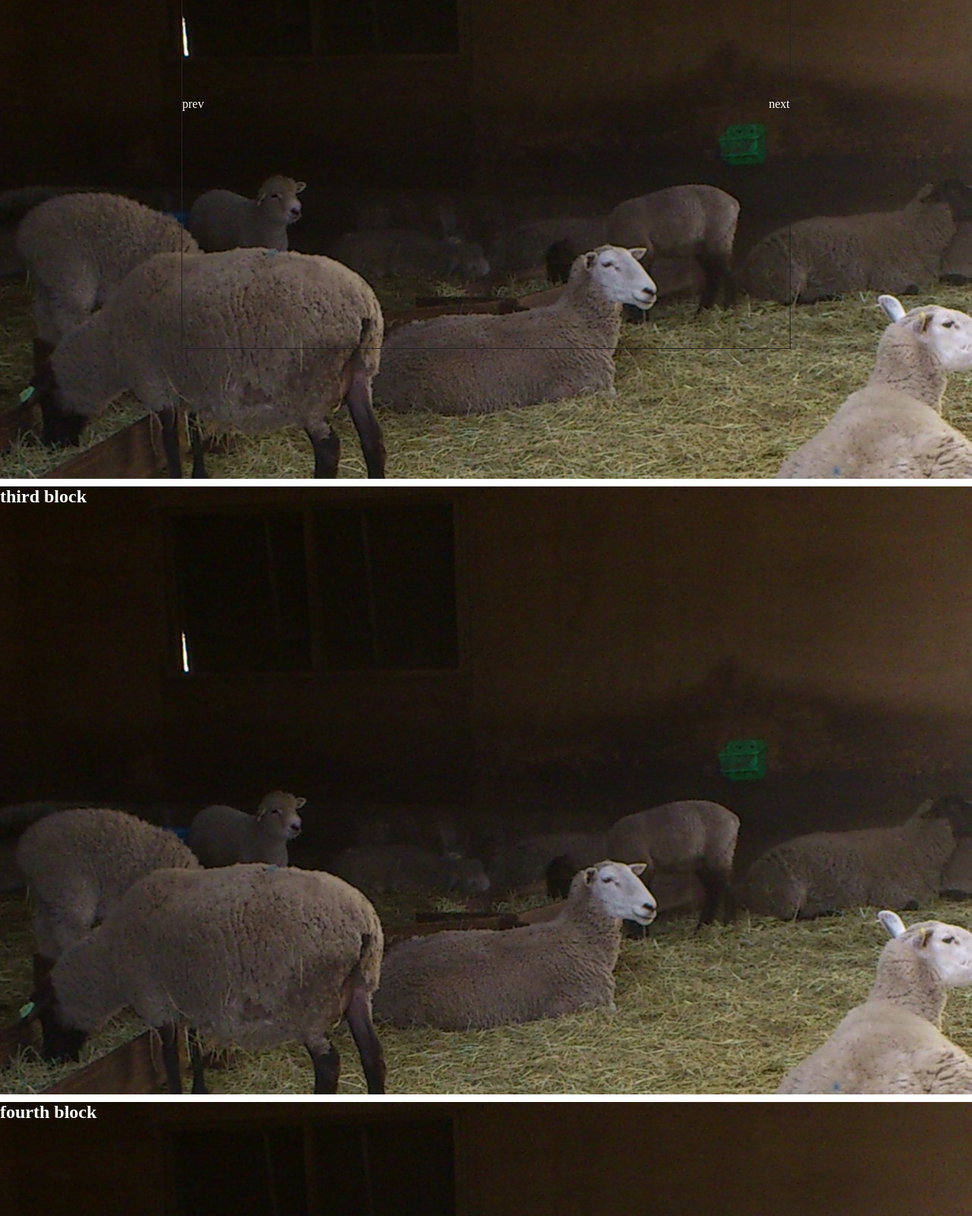
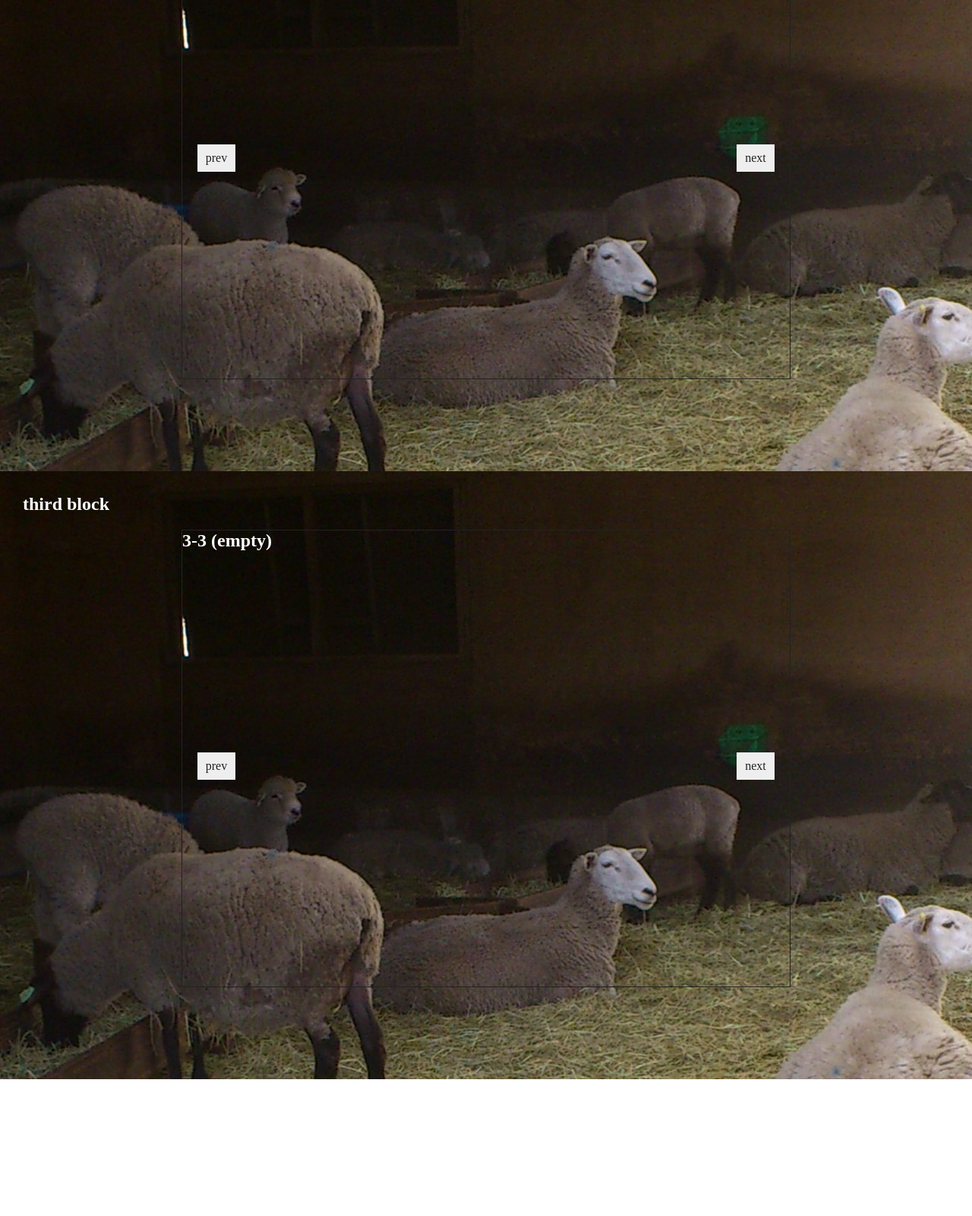
Before and after one commit to hitsujiwool/jquery-nametake, a plain HTML site: page examples/example1/index.html in a window 1280 px wide. Shown: the part 980-2580 px from the top of the page at 76% size. After the commit the page ends 2400 px from the top, so only its background shows below. Drawn offline with nearby package versions, Linux system fonts and the light colour scheme.

Commit message:
サンプル修正

```diff
--- a/examples/example1/index.html
+++ b/examples/example1/index.html
@@ -22,7 +22,7 @@
             <h2>1-2</h2>
           </div>
           <div data-page-id="child3" class="page child empty">
-            <h2>1-3</h2>
+            <h2>1-3 (empty)</h2>
           </div>
           <div data-page-id="child4" class="page child">
             <h2>1-4</h2>
@@ -61,9 +61,27 @@
     </section>
     <section id="third">
       <h1>third block</h1>
-    </section>
-    <section id="fourth">
-      <h1>fourth block</h1>
+      <div data-page-id="third" class="page frame">
+        <div class="container">
+          <div data-page-id="child1" class="page child">
+            <h2>3-1</h2>
+          </div>
+          <div data-page-id="child2" class="page child">
+            <h2>3-2</h2>
+          </div>
+          <div data-page-id="child3" class="page child empty">
+            <h2>3-3 (empty)</h2>
+          </div>
+          <div data-page-id="child4" class="page child">
+            <h2>3-4</h2>
+          </div>
+          <div data-page-id="child5" class="page child">
+            <h2>3-5</h2>
+          </div>
+        </div>
+        <p class="prev">prev</p>
+        <p class="next">next</p>
+      </div>
     </section>
   </div>
   <div id="navigation">
--- a/examples/example1/style.css
+++ b/examples/example1/style.css
@@ -8,7 +8,12 @@ body {
   position: relative;
 }
 
-h1, h2 {
+h1 {
+  color: #FFFFFF;
+  padding: 30px 0 20px 30px;
+}
+
+h2 {
   color: #FFFFFF;
 }
 
@@ -20,7 +25,6 @@ section {
   width: 100%;
   height: 800px;
   background: #EEEEEE;
-  margin-bottom: 10px;
   background-image: url('fig_dummy.jpg');
   background-position: center top;
 }
@@ -44,21 +48,26 @@ section {
 }
 
 .frame p {
+  margin-top: -0.5em;
+  padding: 10px 0;
+  height: 1em;
+  width: 50px;
   position: absolute;
-  height: 60px;
-  margin-top: -30px;
+  background-color: #EEEEEE;
+  line-height: 1em;
   cursor: pointer;
-  color: #FFFFFF;
+  color: #222222;
+  text-align: center;
 }
 
 .frame .prev {
   top: 50%;
-  left: 0;
+  left: 20px;
 }
 
 .frame .next {
   top: 50%;
-  right: 0;
+  right: 20px;
 }
 
 .container {
```
